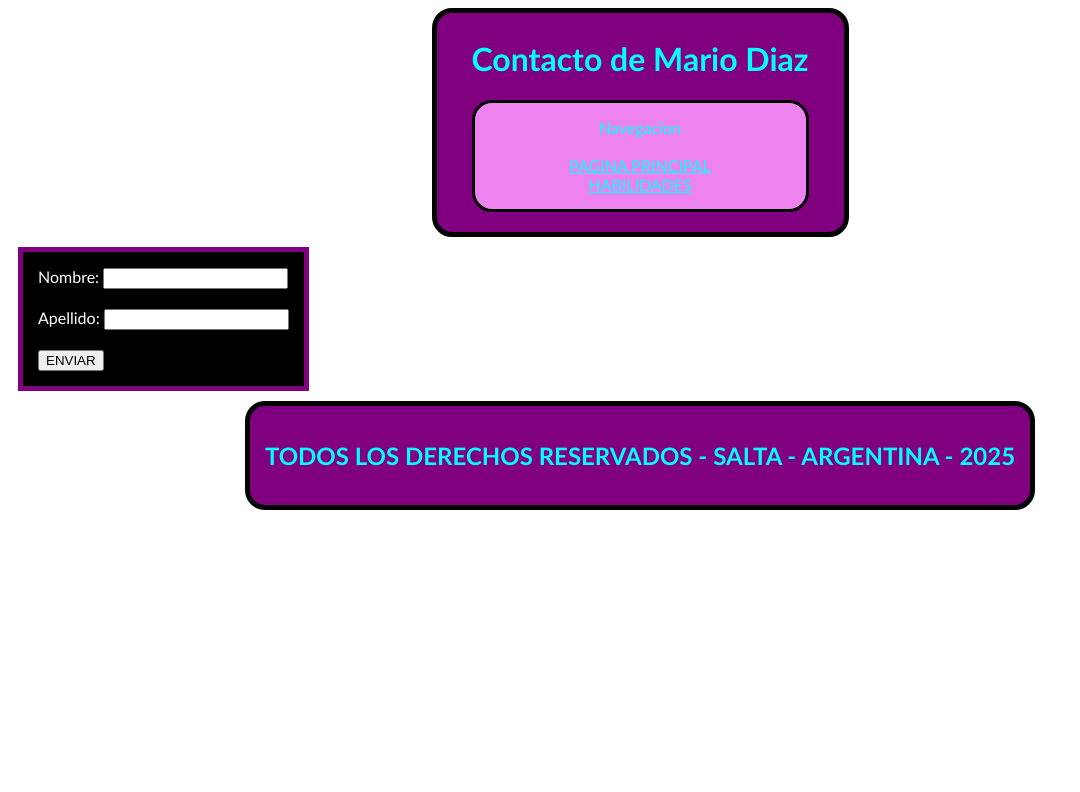
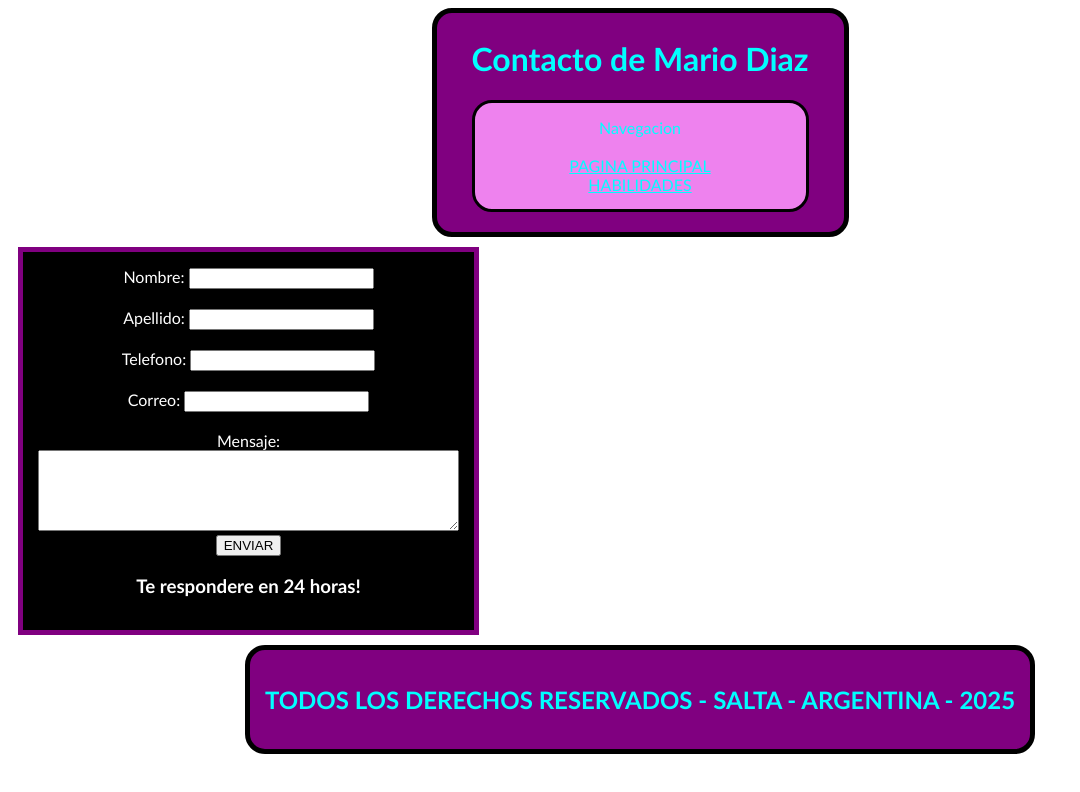
Before and after one commit to mariodiaz1375/programacion3_tp4, a plain HTML site: page contacto.html in a window 1280 px wide. Shown: the whole page, without its empty margins (0-1080 px from the left). Drawn offline with Linux system fonts and the light colour scheme.

Commit message:
creo que esta terminado

```diff
--- a/contacto.html
+++ b/contacto.html
@@ -16,15 +16,23 @@
             <a href="habilidades.html">HABILIDADES</a>
         </nav>
     </header>
-
-    <form action="">
-        Nombre: <input type="text" id="fname" name="fname"><br>
-        <br>
-        Apellido: <input type="text" id="lname" name="lname"><br>
-        <br>
-        <button>ENVIAR</button>
-    </form>
-
+    <fieldset>
+        <form action="">
+            Nombre: <input type="text"><br>
+            <br>
+            Apellido: <input type="text"><br>
+            <br>
+            Telefono: <input type="tel"><br>
+            <br>
+            Correo: <input type="email"><br>
+            <br>
+            Mensaje: <br>
+            <textarea rows="5" cols="50" name="" id=""></textarea>
+            <br>
+            <button>ENVIAR</button>
+            <h3>Te respondere en 24 horas!</h3>
+        </form>
+    </fieldset>
     <footer>
         <h2>TODOS LOS DERECHOS RESERVADOS - SALTA - ARGENTINA - 2025</h2>
     </footer>
--- a/css/estilo-contacto.css
+++ b/css/estilo-contacto.css
@@ -24,7 +24,8 @@ header > nav > a {
     color: aqua;
 }
 
-form {
+fieldset {
+    text-align: center;
     margin: auto;
     font-family: 'Gill Sans', 'Gill Sans MT', Calibri, 'Trebuchet MS', sans-serif;
     margin: 10px;
@@ -33,6 +34,10 @@ form {
     border: solid purple 5px;
     width: fit-content;
     padding: 15px;
+}
+
+textarea {
+    display: inline-flex;
 }
 
 footer {
```
